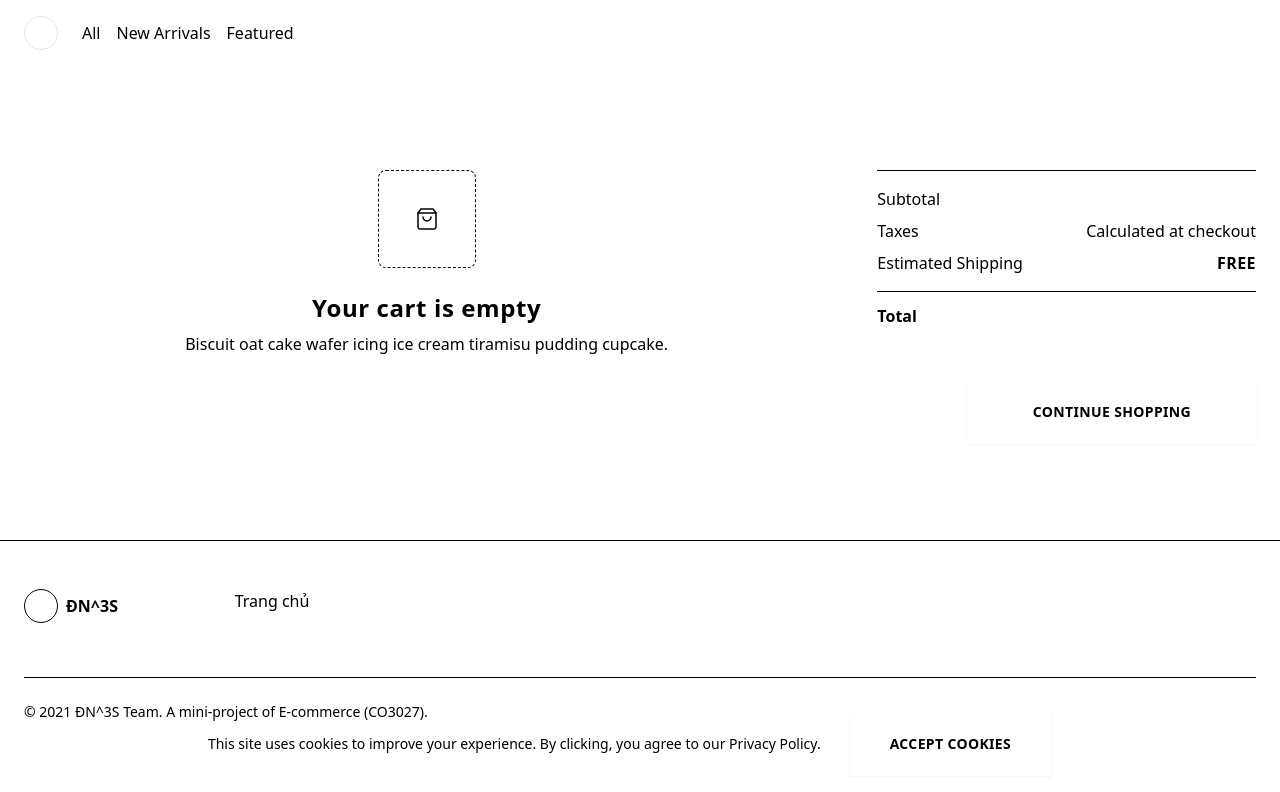
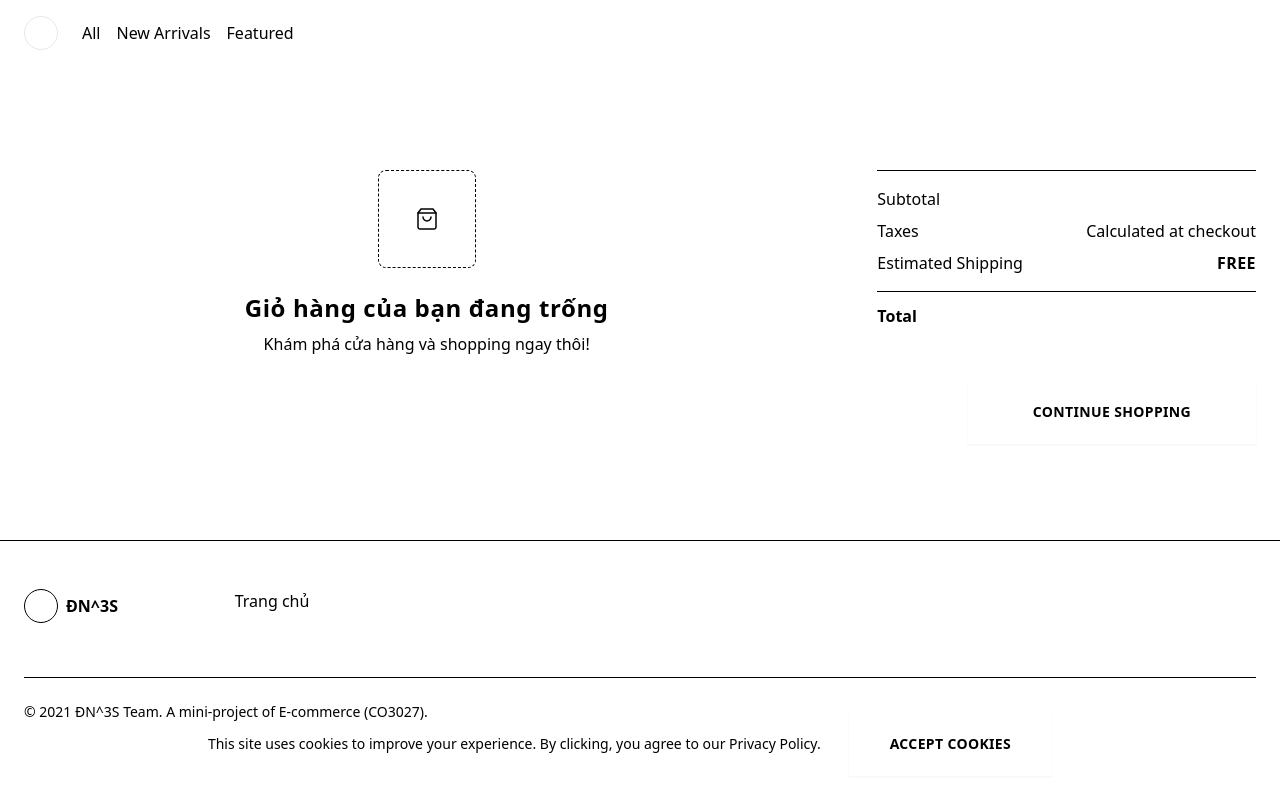
Before and after one commit to ngvuthanhnhan/ecommerce, a Next.js app: page /cart in a window 1280 px wide. Shown: the top 792 px of the page. Built offline with nearby package versions, Linux system fonts and the light colour scheme; what @vercel/fetch would draw is missing.

Commit message:
Remove wishlist

```diff
--- a/commerce.config.json
+++ b/commerce.config.json
@@ -3,7 +3,7 @@
     "cart": true,
     "search": true,
     "wishlist": false,
-    "customerAuth": false,
-    "customCheckout": false
+    "customerAuth": true,
+    "customCheckout": true
   }
 }
--- a/components/cart/CartSidebarView/CartSidebarView.tsx
+++ b/components/cart/CartSidebarView/CartSidebarView.tsx
@@ -45,10 +45,10 @@ const CartSidebarView: FC = () => {
             <Bag className="absolute" />
           </span>
           <h2 className="pt-6 text-2xl font-bold tracking-wide text-center">
-            Your cart is empty
+            Giỏ hàng của bạn đang trống
           </h2>
           <p className="text-accent-3 px-10 text-center pt-2">
-            Biscuit oat cake wafer icing ice cream tiramisu pudding cupcake.
+            Khám phá cửa hàng và shopping ngay thôi!
           </p>
         </div>
       ) : error ? (
@@ -76,7 +76,7 @@ const CartSidebarView: FC = () => {
             <Link href="/cart">
               <a>
                 <Text variant="sectionHeading" onClick={handleClose}>
-                  My Cart
+                  Giỏ hàng
                 </Text>
               </a>
             </Link>
--- a/components/product/ProductSidebar/ProductSidebar.tsx
+++ b/components/product/ProductSidebar/ProductSidebar.tsx
@@ -54,7 +54,7 @@ const ProductSidebar: FC<ProductSidebarProps> = ({ product, className }) => {
       <div className="flex flex-row justify-between items-center">
         <Rating value={4} />
         <div className="text-accent-6 pr-1 font-medium text-sm">
-          {Math.ceil(Math.random() * 50)} đánh giá
+          32 đánh giá
         </div>
       </div>
       <div>
--- a/framework/bigcommerce/commerce.config.json
+++ b/framework/bigcommerce/commerce.config.json
@@ -1,7 +1,7 @@
 {
   "provider": "bigcommerce",
   "features": {
-    "wishlist": true,
+    "wishlist": false,
     "customerAuth": true
   }
 }
--- a/framework/local/commerce.config.json
+++ b/framework/local/commerce.config.json
@@ -2,8 +2,8 @@
   "provider": "local",
   "features": {
     "wishlist": false,
-    "cart": false,
-    "search": false,
-    "customerAuth": false
+    "cart": true,
+    "search": true,
+    "customerAuth": true
   }
 }
--- a/framework/ordercloud/commerce.config.json
+++ b/framework/ordercloud/commerce.config.json
@@ -4,7 +4,7 @@
     "wishlist": false,
     "cart": true,
     "search": true,
-    "customerAuth": false,
+    "customerAuth": true,
     "customCheckout": true
   }
 }
--- a/pages/cart.tsx
+++ b/pages/cart.tsx
@@ -49,10 +49,10 @@ export default function Cart() {
               <Bag className="absolute" />
             </span>
             <h2 className="pt-6 text-2xl font-bold tracking-wide text-center">
-              Your cart is empty
+              Giỏ hàng của bạn đang trống
             </h2>
             <p className="text-accent-6 px-10 text-center pt-2">
-              Biscuit oat cake wafer icing ice cream tiramisu pudding cupcake.
+              Khám phá cửa hàng và shopping ngay thôi!
             </p>
           </div>
         ) : error ? (
@@ -76,7 +76,7 @@ export default function Cart() {
           </div>
         ) : (
           <div className="px-4 sm:px-6 flex-1">
-            <Text variant="pageHeading">My Cart</Text>
+            <Text variant="pageHeading">Giỏ hàng</Text>
             <Text variant="sectionHeading">Review your Order</Text>
             <ul className="py-6 space-y-6 sm:py-0 sm:space-y-0 sm:divide-y sm:divide-accent-2 border-b border-accent-2">
               {data!.lineItems.map((item: any) => (
--- a/pages/orders.tsx
+++ b/pages/orders.tsx
@@ -29,10 +29,10 @@ export default function Orders() {
           <Bag className="absolute" />
         </span>
         <h2 className="pt-6 text-2xl font-bold tracking-wide text-center">
-          No orders found
+          Bạn không có đơn đặt hàng nào
         </h2>
         <p className="text-accent-6 px-10 text-center pt-2">
-          Biscuit oat cake wafer icing ice cream tiramisu pudding cupcake.
+          Khám phá cửa hàng và shopping ngay thôi!
         </p>
       </div>
     </Container>
--- a/pages/wishlist.tsx
+++ b/pages/wishlist.tsx
@@ -58,10 +58,10 @@ export default function Wishlist() {
                 <Heart className="absolute" />
               </span>
               <h2 className="pt-6 text-2xl font-bold tracking-wide text-center">
-                Your wishlist is empty
+                Wishlist của bạn đang trống
               </h2>
               <p className="text-accent-6 px-10 text-center pt-2">
-                Biscuit oat cake wafer icing ice cream tiramisu pudding cupcake.
+                Khám phá cửa hàng và tìm những chiếc nón phù hợp nhất ngay thôi!
               </p>
             </div>
           ) : (
```
